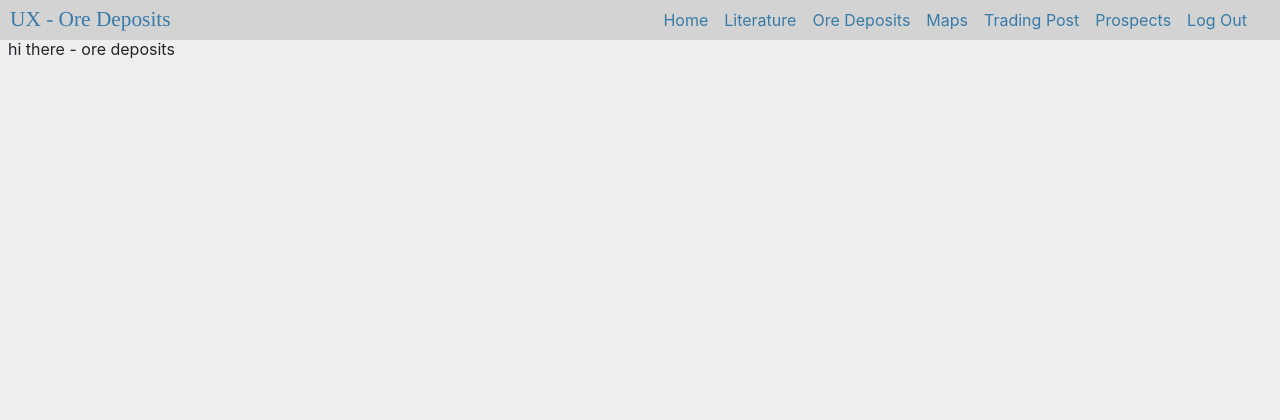
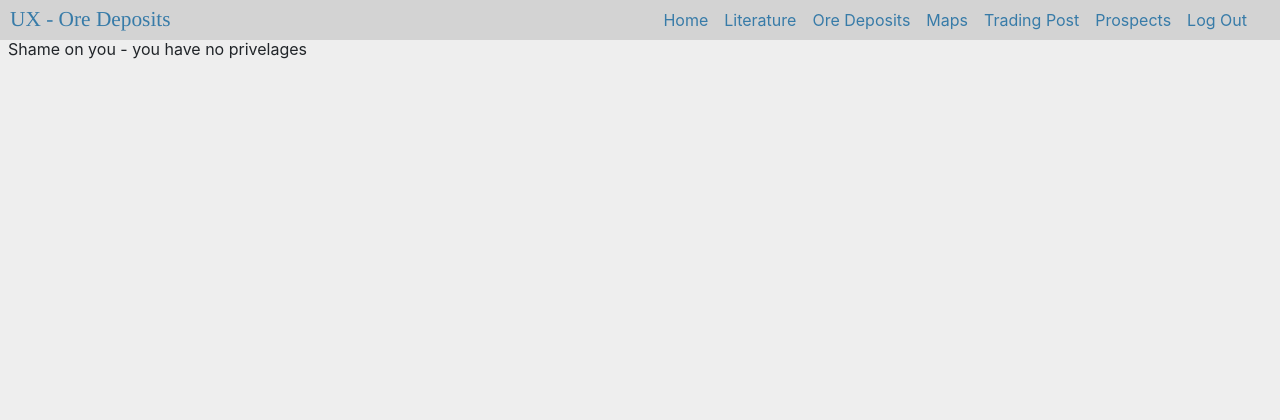
Before and after one commit to morris11191950/ux_slim, a Flask app: page /deposits_home in a window 1280 px wide. Shown: the top 420 px of the page. Run offline with Flask 2, Linux system fonts and the light colour scheme; the visitor is signed in with stand-in values (Sample User, id 1); data that the repository does not hold is empty; some libraries are stand-ins or nearby versions.

Commit message:
Added Admin user and copyright

```diff
--- a/app/literature/views.py
+++ b/app/literature/views.py
@@ -1,9 +1,10 @@
 from flask import render_template
 from . import literature
-from flask_login import login_required
+from flask_login import login_required, current_user
 
 # THIS MUST BE AT BOTTOM!
 @literature.route('/literature')
 @login_required
 def literature():
+    print('current_user.password_hash ', current_user.password_hash)
     return render_template('literature/literature.html')
--- a/app/models.py
+++ b/app/models.py
@@ -6,16 +6,17 @@ from flask_login import UserMixin
 @login_manager.user_loader
 def load_user(user_id):
     userData = Queries().get(user_id)
-    user = User(userData[0], userData[1], userData[2])
+    user = User(userData[0], userData[1], userData[2], userData[3])
     return user
 
 class User(UserMixin):
 
-    def __init__(self, id, username, password_hash, active=True):
+    def __init__(self, id, username, isAdmin_yn, password_hash, active=True):
         self.id = id
         self.username = username
-        self.passwork_hash = password_hash
+        self.password_hash = password_hash
         self.active = active
+        self.isAdmin_yn = isAdmin_yn
 
 class Queries():
     def __init__(self):
@@ -30,13 +31,10 @@ class Queries():
 # GET By ID
 ######################################################################
     def get(self, id):
-        print("getter ")
+        #print("in getter")
         conn = db.connect()
         cursor = conn.cursor()
-
         idstr = str(id)
-        #print("idstr: ", idstr)
-
         sql = "SELECT * FROM user WHERE id = '" + idstr + "' "
         #print("sql: ", sql)
         cursor.execute(sql)
@@ -64,7 +62,7 @@ class Queries():
 # LOGIN_CHECKUSER
 ######################################################################
     def login_checkUser(self, username, password):
-        print("username ", username)
+        #print("username ", username)
         conn = db.connect()
         cursor = conn.cursor()
 
@@ -76,7 +74,7 @@ class Queries():
         if usrData == None:
             return None
 
-        password_hash = usrData[2]
+        password_hash = usrData[3]
         pwCheck = check_password_hash(password_hash, password)
 
         if pwCheck:
--- a/app/templates/base.html
+++ b/app/templates/base.html
@@ -22,9 +22,9 @@
 <nav>
      <h1> UX - {% block subject %}{% endblock subject %} </h1>
      <ul id="nav_list">
-       {% if g.user %}
+       <!-- {% if g.user %}
           <li><span>{{ g.user['username'] }}</span>
-       {% endif %}
+       {% endif %} -->
      <li><a href="{{ url_for('home.homepage') }}">Home</a>
      <li><a href="{{ url_for('literature.literature') }}">Literature</a>
      <li><a href="{{ url_for('deposits.deposits_home') }}">Ore Deposits</a>
--- a/app/templates/deposits/deposits_home.html
+++ b/app/templates/deposits/deposits_home.html
@@ -10,6 +10,11 @@
 
 {% block body %}
 
-    <p>hi there - ore deposits </p>
+{% if current_user.isAdmin_yn == 'y' %}
+  <p>Congratulations! You are an Admin </p>
+{% else %}
+  <p>Shame on you - you have no privelages </p>
+{% endif %}
+
 
 {% endblock body %}
--- a/app/templates/home/homepage.html
+++ b/app/templates/home/homepage.html
@@ -14,6 +14,7 @@
           <h1> The Grand Junction Center For Uranium Exploration </h1>
           <img src="{{url_for('static', filename='img/adits_925x500.jpg')}}" />
           <h4>Photo: Monument 2 Mine, Monument Valley, Arizona</h4>
+          <p>Copyright &copy;2020, StanleyJay Apps. (This site is not affiliated with the U.S. Department of Energy.)</p>
      <div  class="homepage_content">
           <p>The arrival of Lieutenant Philip Leahy in 1943 established Grand Junction, Colorado, as a hub for the uranium mining industry in the United States.  Under secret orders, Leahy proceeded to set up an office near the confluence of the Gunnison and Colorado rivers for the sole purpose of finding uranium for the Manhattan Project, a project that developed the world's first atomic weapons. Since that time, the Grand Junction Office, under the auspices of the U.S. Atomic Energy Commission (AEC), currently known as the U.S. Department of Energy has been a center for uranium mining, milling, exploration, and remediation. This web site is dedicated to making technical data related to uranium ore deposition accessible to all and is aptly headquartered in Grand Junction.
           </p>
--- a/app/templates/literature/literature.html
+++ b/app/templates/literature/literature.html
@@ -10,6 +10,10 @@
 
 {% block body %}
 
-    <p>hi there - literature </p>
+  {% if current_user.isAdmin_yn == 'y' %}
+    <p>Congratulations! You are an Admin </p>
+  {% else %}
+    <p>Shame on you - you have no privelages </p>
+  {% endif %}
 
 {% endblock body %}
--- a/app/templates/maps/maps_home.html
+++ b/app/templates/maps/maps_home.html
@@ -10,6 +10,10 @@
 
 {% block body %}
 
-    <p>hi there - maps </p>
+  {% if current_user.isAdmin_yn == 'y' %}
+    <p>Congratulations! You are an Admin </p>
+  {% else %}
+    <p>Shame on you - you have no privelages </p>
+  {% endif %}
 
 {% endblock body %}
--- a/app/templates/trading_post/trading_post.html
+++ b/app/templates/trading_post/trading_post.html
@@ -14,5 +14,10 @@
      <h1>The Trading Post</h1>
      <img src="{{url_for('static', filename='img/JPmine_OreTruck_500x338.jpg')}}" />
      <h2>Jackpile mine, New Mexico</h2>
+     {% if current_user.isAdmin_yn == 'y' %}
+       <p>Congratulations! You are an Admin </p>
+     {% else %}
+       <p>Shame on you - you have no privelages </p>
+     {% endif %}
 </div>
 {% endblock %}
```
Also changed, not shown: app/auth/views.py (+2 -13 lines).
